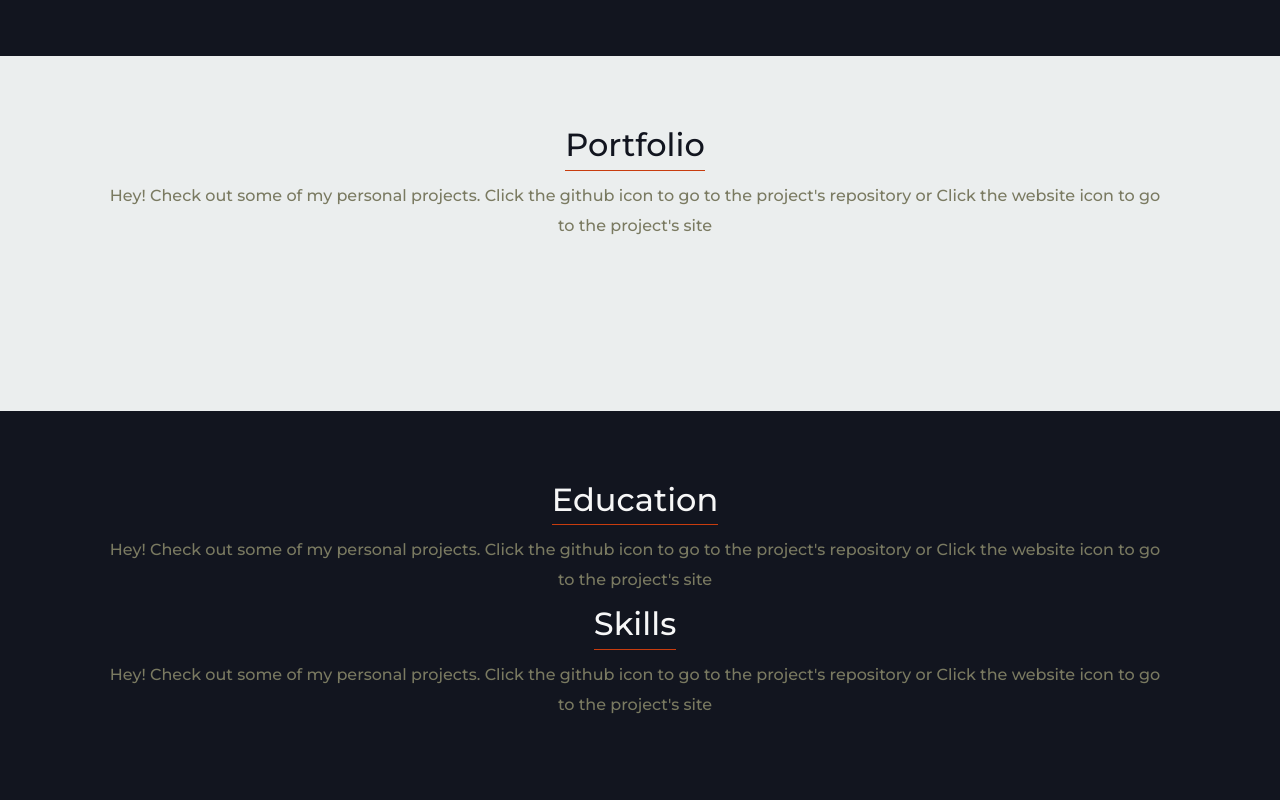
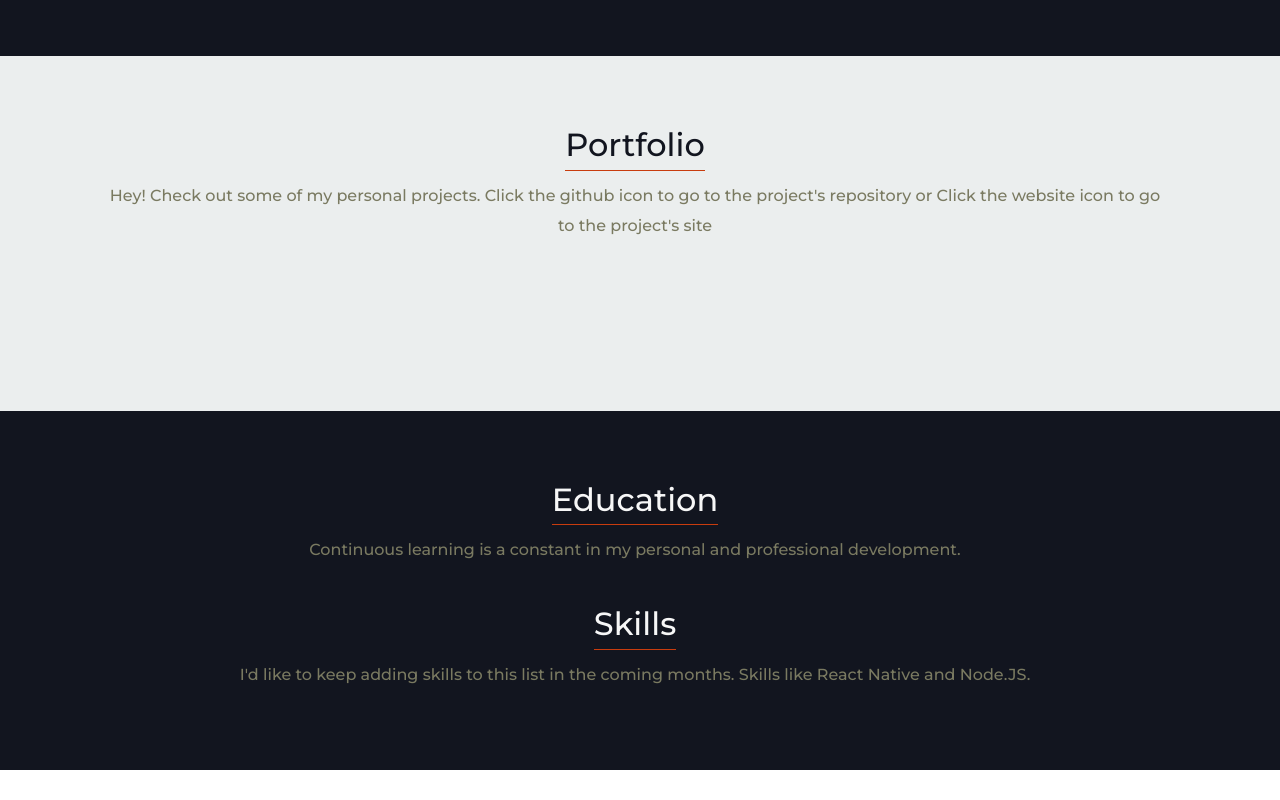
Before and after one commit to darubiomunoz/darubiomunoz.github.io, a React (Create React App) app: page / in a window 1280 px wide. Shown: the part 1662-2462 px from the top of the page. After the commit the page ends 2432 px from the top, so only its background shows below. Built offline with nearby package versions, Linux system fonts and the light colour scheme; no server answers.

Commit message:
subtitles

```diff
--- a/src/pages/EducationSkills.js
+++ b/src/pages/EducationSkills.js
@@ -8,17 +8,13 @@ const EducationSkills = () => {
         Education
       </h3>
       <p className="educationskills__subtitle mt-3" tabIndex="0">
-        Hey! Check out some of my personal projects. Click the github icon to go
-        to the project's repository or Click the website icon to go to the
-        project's site
+        Continuous learning is a constant in my personal and professional development.
       </p>
-      <h3 className="educationskills__title" tabIndex="0">
+      <h3 className="educationskills__title mt-5" tabIndex="0">
         Skills
       </h3>
       <p className="educationskills__subtitle mt-3" tabIndex="0">
-        Hey! Check out some of my personal projects. Click the github icon to go
-        to the project's repository or Click the website icon to go to the
-        project's site
+        I'd like to keep adding skills to this list in the coming months. Skills like React Native and Node.JS.
       </p>
     </div>
   );
```
